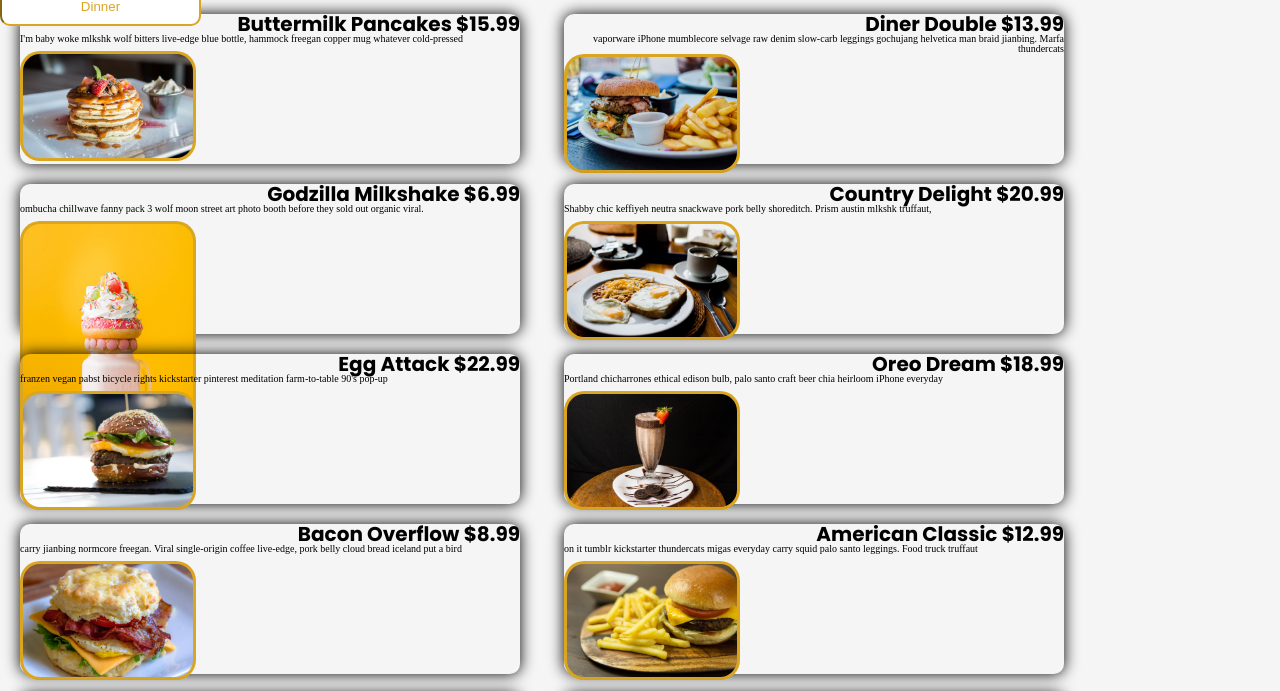
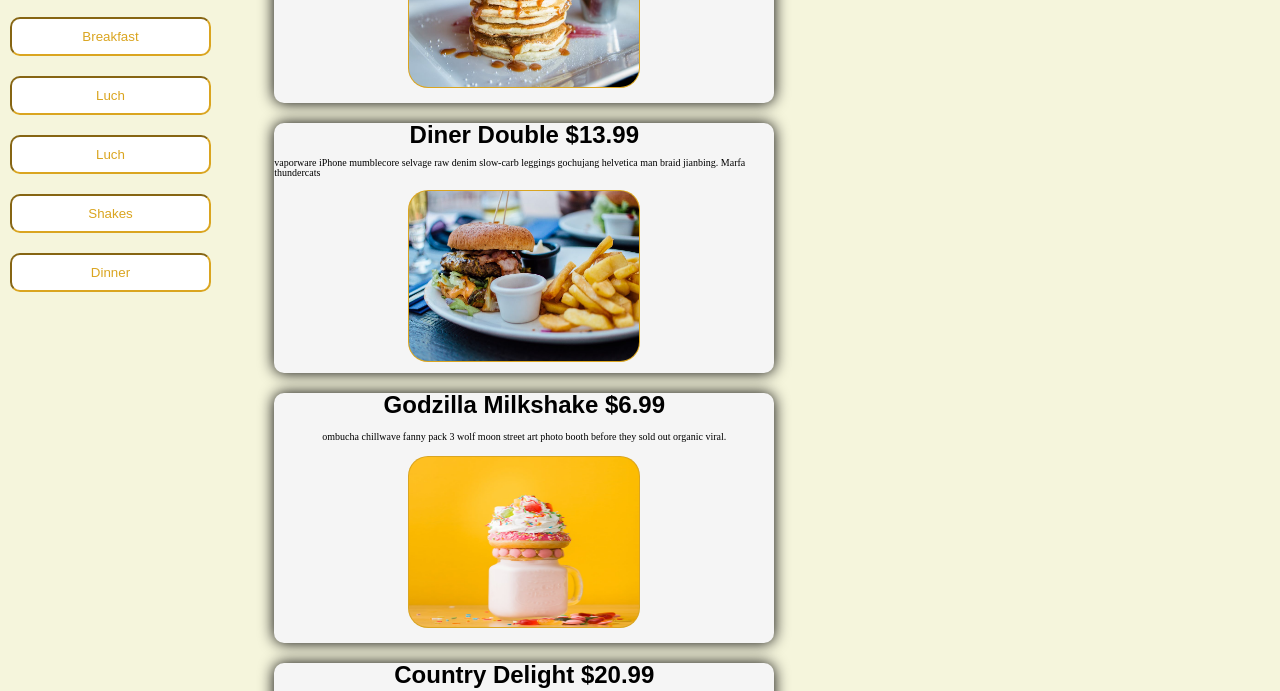
Before and after one commit to webertdias/Menu-de-Restaurante, a plain HTML site: page index.html in a window 1280 px wide. Shown: the part 157-848 px from the top of the page. Drawn offline with Linux system fonts and the light colour scheme.

Commit message:
Finalizando Html e CSS

```diff
--- a/index.html
+++ b/index.html
@@ -6,7 +6,6 @@
     <meta name="viewport" content="width=device-width, initial-scale=1.0">
     <link rel="stylesheet" href="style.css"/>
     <link rel="stylesheet" href="reset.css"/>
-    <link href="https://fonts.googleapis.com/css2?family=Montserrat:ital@0;1&family=Poppins:wght@600;700&display=swap" rel="stylesheet">
 
     <title>Our Menu</title>
 
--- a/style.css
+++ b/style.css
@@ -1,9 +1,9 @@
 body{
-    background-color:whitesmoke;
+    background-color:beige;
     margin: 0 auto;
     width: 90vw;
     max-width: 2500px;
-    display: grid;
+    display: inline-flex;
     gap: 3rem 2rem;
     justify-items: center;
 }
@@ -20,6 +20,7 @@ input{
     position: relative;
     display: inline-block;
     text-align: center;
+    margin: 10px 10px;
     border-radius: 10px;
     border: 20px 20px;
     padding: 10px 10px 10px 10px;
@@ -28,27 +29,27 @@ input{
     border-color: goldenrod;
 }
 
+input:hover{
+    cursor:pointer;
+    transform:translateY(-5px);
+}
+
 h2{
-    font-size: 20px;
     font-family: poppins, sans-serif;
     text-align: right;
 }
 
-p{
-    font-size: 16px;
-    display: inline-block;
-    text-align: right;
-
+li p{
+    font-size: 5em;
 }
 
 li{
-    display: inline-block;
-    align-items:center;
-    flex-direction: row;
-    justify-content: space-evenly;
-    height: 150px;
+    background-color:whitesmoke;
+    display: inline-flex;
+    flex-wrap:wrap;
+    justify-content:space-evenly;
+    height: 250px;
     width: 500px;
-    text-align:left;
     border-radius: 10px;
 }
 
@@ -118,10 +119,10 @@ li{
 
 .imagens{
     float: left;
-    max-width: 170px;
-    max-height: 290px;
+    width: 230px;
+    height: 170px;
     background-color: goldenrod;
-    padding: 3px 3px;
+    padding: 1px 1px;
     border-radius: 20px;
 }
 .cards:hover {
```
